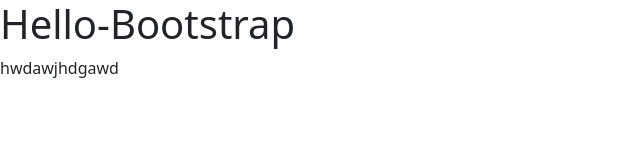
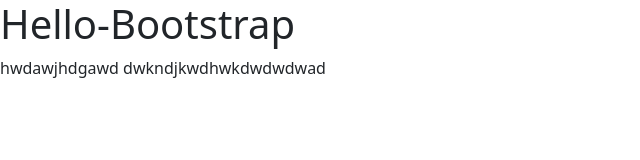
Before and after one commit to nguyendacquan/test_git, a plain HTML site: page index.html in a window 1280 px wide. Shown: the whole page, without its empty margins (0-640 px from the left). Drawn offline with nearby package versions, Linux system fonts and the light colour scheme.

Commit message:
Update index.html

```diff
--- a/index.html
+++ b/index.html
@@ -11,5 +11,7 @@
 <body>
 <h1>Hello-Bootstrap</h1>
 hwdawjhdgawd
+
+  dwkndjkwdhwkdwdwdwad
 </body>
 </html>
```
